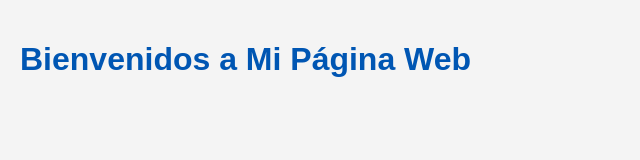
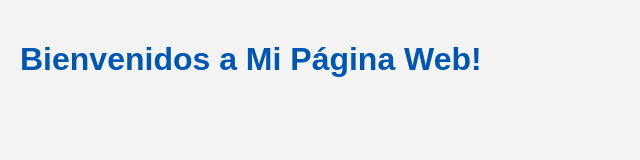
Before and after one commit to ViannyS3/Parcial1, a plain HTML site: page Index.html in a window 1280 px wide. Shown: the full height of the page, 0-640 px from the left. Drawn offline with Linux system fonts and the light colour scheme.

Commit message:
prueba final

```diff
--- a/Index.html
+++ b/Index.html
@@ -28,4 +28,4 @@
     </style>
 </head>
 <body>
-    <h1>Bienvenidos a Mi Página Web</h1>
+    <h1>Bienvenidos a Mi Página Web!</h1>
```
